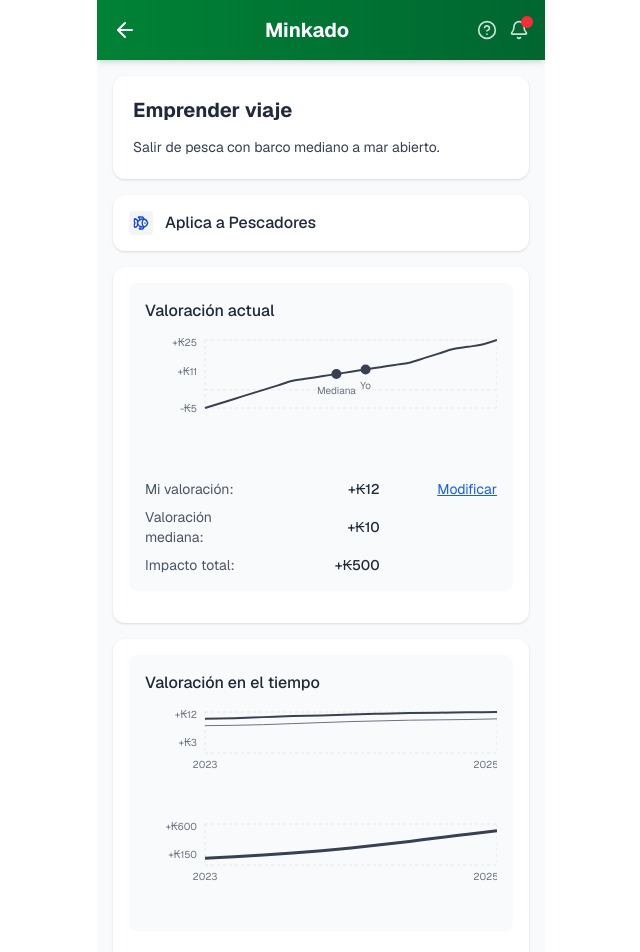
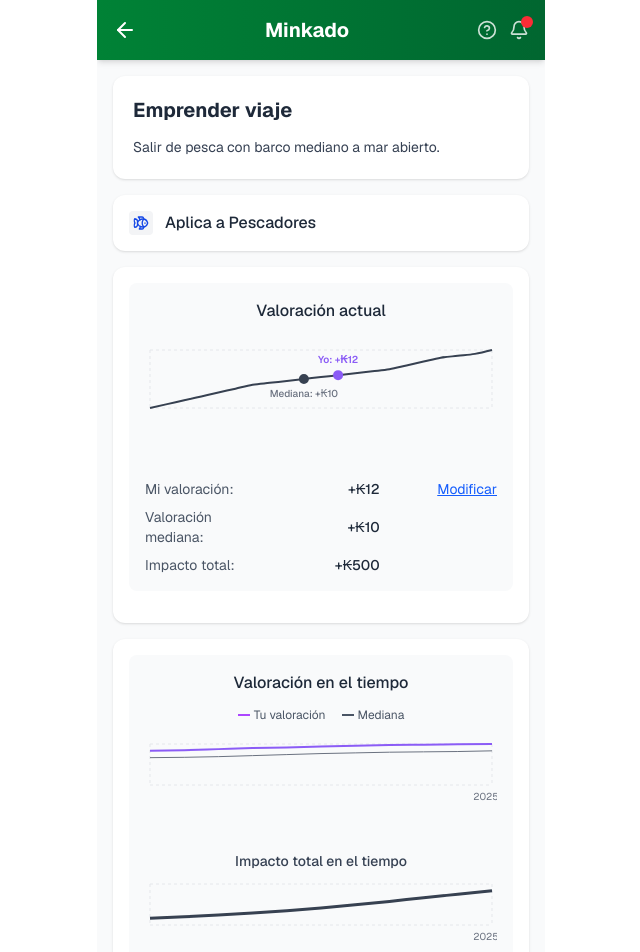
Before and after one commit to juanfernandezzaragoza/minkado_screens, a Next.js app: page /emprender-viaje in a window 1280 px wide. Shown: the top 952 px of the page, without its empty margins (319-959 px from the left). Built offline with nearby package versions, Linux system fonts and the light colour scheme.

Commit message:
Corregir gráficos

```diff
--- a/src/components/ui/ValuationChart.jsx
+++ b/src/components/ui/ValuationChart.jsx
@@ -1,5 +1,41 @@
 import React from 'react';
-import { LineChart, Line, XAxis, YAxis, CartesianGrid, ResponsiveContainer } from 'recharts';
+import { LineChart, Line, XAxis, YAxis, CartesianGrid, ResponsiveContainer, Tooltip } from 'recharts';
+
+// Custom Tooltip Component
+function CustomTooltip({ active, payload, label }) {
+  if (active && payload && payload.length) {
+    const data = payload[0].payload;
+    return (
+      <div className="bg-white p-2 border border-gray-200 rounded-lg shadow-lg text-xs">
+        <p className="font-medium text-gray-800">
+          Valor: {payload[0].value >= 0 ? '+' : ''}₭{payload[0].value}
+        </p>
+        {data.isYo && <p className="text-purple-600 font-medium">Tu valoración</p>}
+        {data.isMediana && <p className="text-gray-600 font-medium">Valoración mediana</p>}
+      </div>
+    );
+  }
+  return null;
+}
+
+// Custom Tooltip for Time Charts
+function TimeTooltip({ active, payload, label }) {
+  if (active && payload && payload.length) {
+    return (
+      <div className="bg-white p-2 border border-gray-200 rounded-lg shadow-lg text-xs">
+        <p className="font-medium text-gray-600 mb-1">Año: {label}</p>
+        {payload.map((entry, index) => (
+          <p key={index} style={{ color: entry.color }} className="font-medium">
+            {entry.dataKey === 'personal' ? 'Tu valoración' :
+             entry.dataKey === 'median' ? 'Mediana' : 'Impacto'}:
+            +₭{entry.value}
+          </p>
+        ))}
+      </div>
+    );
+  }
+  return null;
+}
 
 export default function ValuationChart({
   title,
@@ -42,9 +78,9 @@
       if (payload.isYo) {
         return (
           <g>
-            <circle cx={cx} cy={cy} r={4} fill="#374151" stroke="#374151" strokeWidth={2} />
-            <text x={cx} y={cy + 20} fontSize="10" fill="#6b7280" textAnchor="middle">
-              Yo
+            <circle cx={cx} cy={cy} r={4} fill="#8b5cf6" stroke="#8b5cf6" strokeWidth={2} />
+            <text x={cx} y={cy - 12} fontSize="10" fill="#8b5cf6" textAnchor="middle" fontWeight="600">
+              Yo: +₭{payload.value}
             </text>
           </g>
         );
@@ -53,8 +89,8 @@
         return (
           <g>
             <circle cx={cx} cy={cy} r={4} fill="#374151" stroke="#374151" strokeWidth={2} />
-            <text x={cx} y={cy + 20} fontSize="10" fill="#6b7280" textAnchor="middle">
-              Mediana
+            <text x={cx} y={cy + 18} fontSize="10" fill="#6b7280" textAnchor="middle" fontWeight="500">
+              Mediana: +₭{payload.value}
             </text>
           </g>
         );
@@ -64,11 +100,13 @@
 
     return (
       <div className="p-4 bg-gray-50 rounded-lg mb-4">
-        <h4 className="font-medium text-gray-800 mb-3">{title}</h4>
+        <div className="text-center mb-3">
+          <h4 className="font-medium text-gray-800">{title}</h4>
+        </div>
 
         <div className="h-32 mb-4">
           <ResponsiveContainer width="100%" height="100%">
-            <LineChart data={data} margin={{ top: 5, right: 0, left: 0, bottom: 25 }}>
+            <LineChart data={data} margin={{ top: 15, right: 5, left: 5, bottom: 25 }}>
               <CartesianGrid strokeDasharray="3 3" stroke="#e5e7eb" />
               <XAxis
                 dataKey="index"
@@ -80,9 +118,10 @@
                 domain={[-5, 25]}
                 axisLine={false}
                 tickLine={false}
-                tick={{ fontSize: 10, fill: '#6b7280' }}
-                tickFormatter={(value) => value >= 0 ? `+₭${value}` : `-₭${Math.abs(value)}`}
+                tick={false}
+                width={0}
               />
+              <Tooltip content={<CustomTooltip />} />
               <Line
                 type="monotone"
                 dataKey="value"
@@ -168,13 +207,26 @@
 
     return (
       <div className="p-4 bg-gray-50 rounded-lg mb-4">
-        <h4 className="font-medium text-gray-800 mb-3">{title}</h4>
+        <div className="text-center mb-3">
+          <h4 className="font-medium text-gray-800">{title}</h4>
+        </div>
 
         <div className="space-y-4">
-          {/* Personal vs Median Chart */}
+          {/* Legend for the dual-line chart */}
+          <div className="flex justify-center space-x-4 text-xs">
+            <div className="flex items-center">
+              <div className="w-3 h-0.5 bg-purple-500 mr-1"></div>
+              <span className="text-gray-600">Tu valoración</span>
+            </div>
+            <div className="flex items-center">
+              <div className="w-3 h-0.5 bg-gray-600 mr-1"></div>
+              <span className="text-gray-600">Mediana</span>
+            </div>
+          </div>
+
           <div className="h-24">
             <ResponsiveContainer width="100%" height="100%">
-              <LineChart data={combinedData} margin={{ top: 5, right: 0, left: 0, bottom: 20 }}>
+              <LineChart data={combinedData} margin={{ top: 5, right: 5, left: 5, bottom: 20 }}>
                 <CartesianGrid strokeDasharray="3 3" stroke="#e5e7eb" />
                 <XAxis
                   dataKey="year"
@@ -189,16 +241,16 @@
                 <YAxis
                   axisLine={false}
                   tickLine={false}
-                  tick={{ fontSize: 10, fill: '#6b7280' }}
-                  tickFormatter={(value) => `+₭${value}`}
+                  tick={false}
+                  width={0}
                 />
+                <Tooltip content={<TimeTooltip />} />
                 <Line
                   type="monotone"
                   dataKey="personal"
-                  stroke="#374151"
+                  stroke="#8b5cf6"
                   strokeWidth={2}
                   dot={false}
-                  name="Yo"
                 />
                 <Line
                   type="monotone"
@@ -206,16 +258,18 @@
                   stroke="#6b7280"
                   strokeWidth={1}
                   dot={false}
-                  name="Med"
                 />
               </LineChart>
             </ResponsiveContainer>
           </div>
 
-          {/* Impact Chart */}
+          <div className="text-center mb-2">
+            <h5 className="font-medium text-gray-700 text-sm">Impacto total en el tiempo</h5>
+          </div>
+
           <div className="h-24">
             <ResponsiveContainer width="100%" height="100%">
-              <LineChart data={impactData} margin={{ top: 5, right: 0, left: 0, bottom: 20 }}>
+              <LineChart data={impactData} margin={{ top: 5, right: 5, left: 5, bottom: 20 }}>
                 <CartesianGrid strokeDasharray="3 3" stroke="#e5e7eb" />
                 <XAxis
                   dataKey="year"
@@ -230,9 +284,10 @@
                 <YAxis
                   axisLine={false}
                   tickLine={false}
-                  tick={{ fontSize: 10, fill: '#6b7280' }}
-                  tickFormatter={(value) => `+₭${value}`}
+                  tick={false}
+                  width={0}
                 />
+                <Tooltip content={<TimeTooltip />} />
                 <Line
                   type="monotone"
                   dataKey="value"
```
Also changed, not shown: project.txt.
